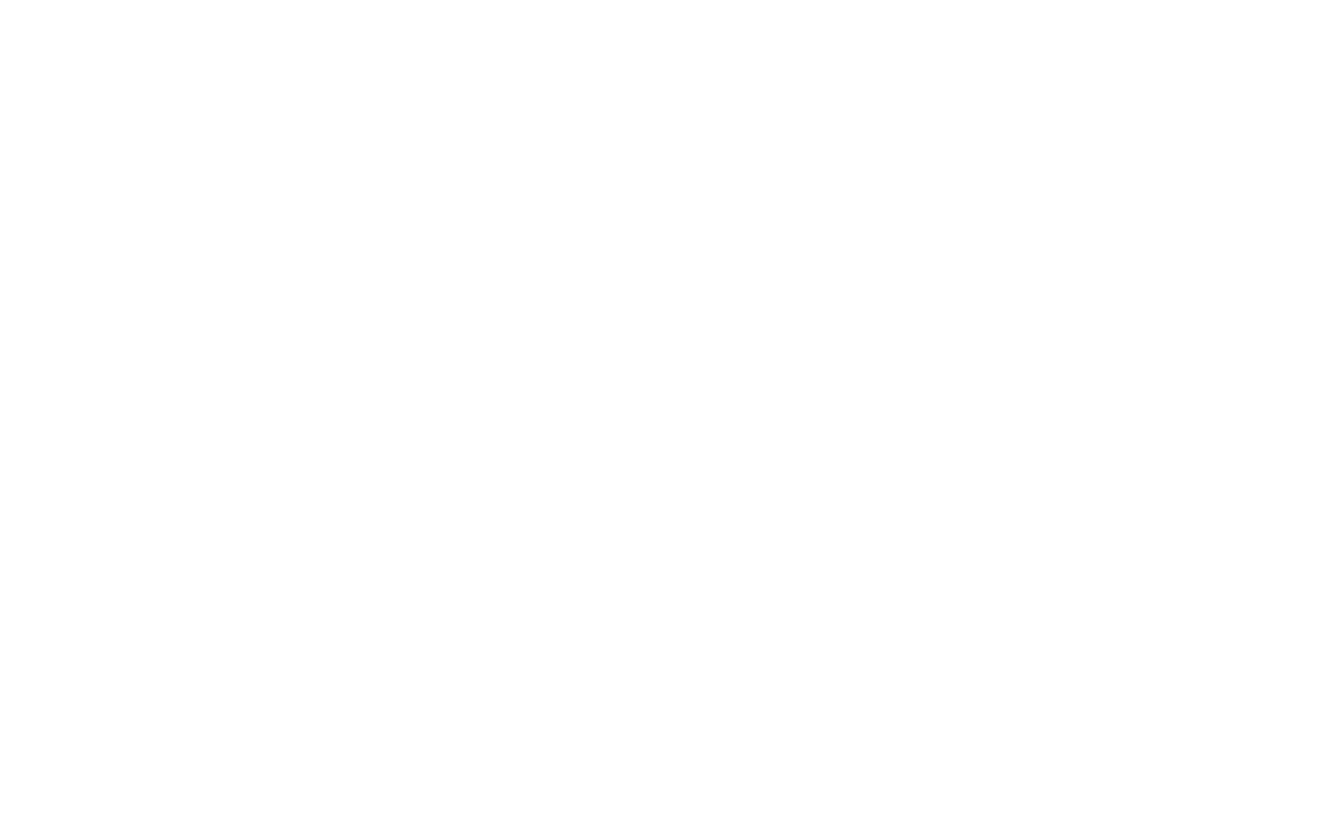
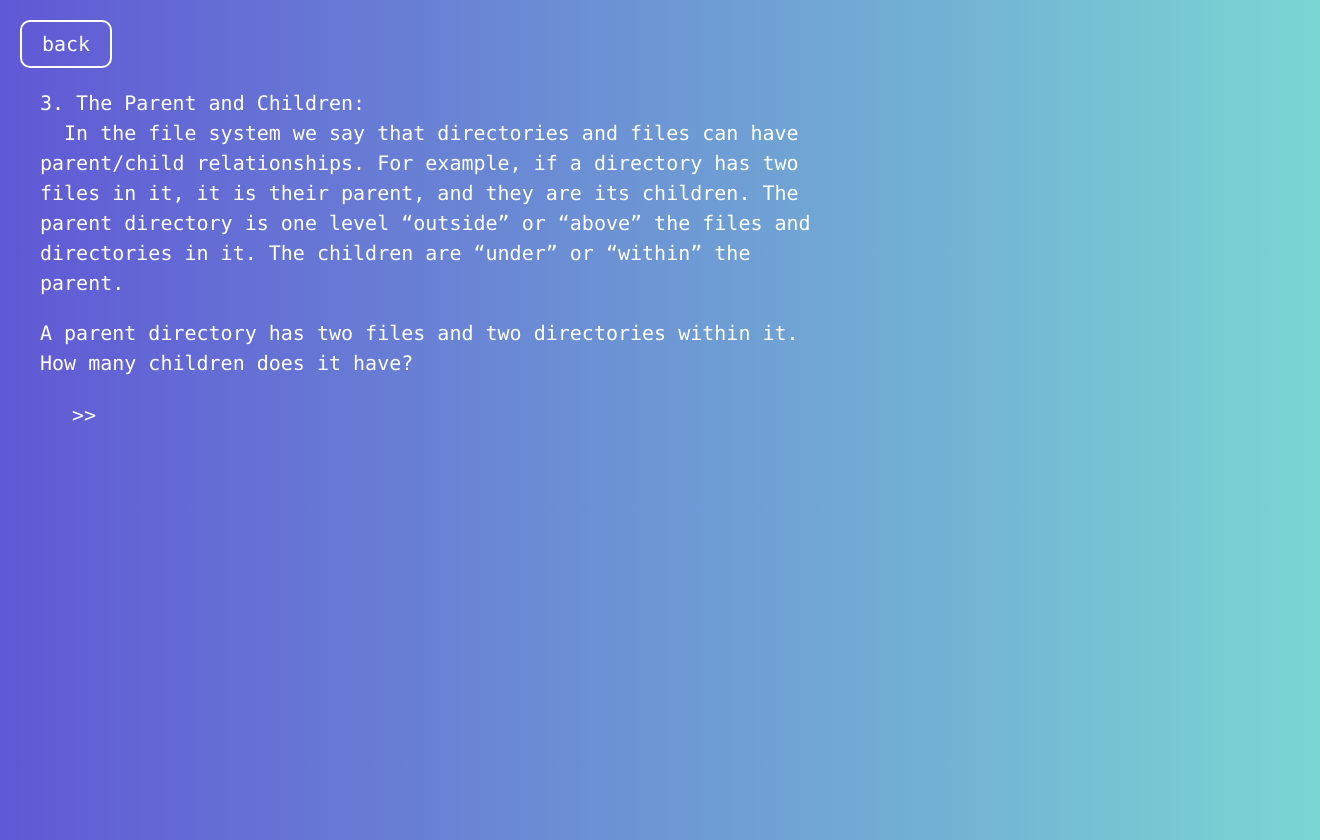
Before and after one commit to AlexiAndAbi/Navigator, a React (Vite) app in the folder Navigator/: page /Unit1-Level1-Page5 in a window 1280 px wide. Before the commit this address had no page. Shown: the whole page, 1320 px wide, since content can reach past the window. Before the commit the page ends 800 px from the top, so only its background shows below. Built offline with nearby package versions, Linux system fonts and the light colour scheme.

Commit message:
level1 page 5

```diff
--- a/Navigator/src/App.jsx
+++ b/Navigator/src/App.jsx
@@ -6,6 +6,7 @@ import Unit1 from "./pages/unit1/unit1";
 import Page2 from "./pages/unit1/page2";
 import Page3 from "./pages/unit1/page3";
 import Page4 from "./pages/unit1/page4";
+import Page5 from "./pages/unit1/page5";
 import  Homepage  from "./pages/Homepage/Homepage";
 import TableContents from "./pages/TableContents/TableContents";
 import Testing from "./pages/Testing/Testing";
@@ -25,6 +26,7 @@ function App() {
         <Route path="/Unit1-Level1-Page2" element={<Page2 />} />
         <Route path="/Unit1-Level1-Page3" element={<Page3 />} />
         <Route path="/Unit1-Level1-Page4" element={<Page4 />} />
+        <Route path="/Unit1-Level1-Page5" element={<Page5 />} />
         <Route path="/Testing" element= {<Testing />} />
         <Route path="/Prompts" element= {<Prompts />} />
         <Route path="/Unit1-Contents" element= {<Unit1contents />} />
--- a/Navigator/src/pages/unit1/page4.jsx
+++ b/Navigator/src/pages/unit1/page4.jsx
@@ -44,7 +44,8 @@ function Page4() {
         back
       </button>
       <div className="content">
-        <p>The Root<br/>&emsp;&emsp;The file system starts with a directory called the “root directory”. The root directory is denoted by the / symbol. This is where all files and directories originate from. We say that the root is at the “top” of the file system and everything else is “under” or “within” the root directory.</p>
+        <p>Here are some important terms you will need to know. </p>
+        <p>1. The Root<br/>&emsp;&emsp;The file system starts with a directory called the “root directory”. The root directory is denoted by the / symbol. This is where all files and directories originate from. We say that the root is at the “top” of the file system and everything else is “under” or “within” the root directory.</p>
         <p>What symbol represents the root directory?</p>
         <div className="command-line">
           <span className="directory-prompt">{`>>`}</span>
@@ -61,7 +62,7 @@ function Page4() {
             disabled={correctAnswers.question1} // Disable if answered correctly
           />
         </div>
-        <p>The Home Directory<br/>&emsp;&emsp;Somewhere under the root directory there is your “home directory”.  The home directory is denoted by the ~ symbol. When you open the terminal on your computer, the command line automatically starts at the home directory. In this game we will assume all commands are given starting at the home directory.</p>
+        <p>2. The Home Directory<br/>&emsp;&emsp;Somewhere under the root directory there is your “home directory”.  The home directory is denoted by the ~ symbol. When you open the terminal on your computer, the command line automatically starts at the home directory. In this game we will assume all commands are given starting at the home directory.</p>
         <p>What symbol represents the home directory?</p>
         <div className="command-line">
           <span className="directory-prompt">{`>>`}</span>
--- /dev/null
+++ b/Navigator/src/pages/unit1/page5.jsx
@@ -0,0 +1,71 @@
+import React, { useState } from 'react';
+import './unit1.css';
+import { useNavigate } from 'react-router-dom';
+
+function Page5() {
+  const navigate = useNavigate();
+  const [userInput, setUserInput] = useState(''); // State to store user input
+  const [showContinue, setShowContinue] = useState(false); // State to manage the visibility of the Continue button
+
+  const acceptableAnswers = ["4", "four"]; // Array of acceptable answers
+
+  const handleInputChange = (e) => {
+    setUserInput(e.target.value); // Update state with user's input
+  };
+
+  const handleNavigation = () => {
+    navigate('/Unit1-Level1-page4');
+  };
+
+  const handleNavigation2 = () => {
+    navigate('/Unit1-Level1-page6');
+  };
+
+  const handleKeyPress = (e) => {
+    if (e.key === 'Enter' || e.key === 'Tab') {
+      checkAnswer(); // Check answer when Enter is pressed
+    }
+  };
+
+  const checkAnswer = () => {
+    // Check if the user's input matches any acceptable answer
+    if (acceptableAnswers.some(answer => userInput.toLowerCase().trim() === answer)) {
+      setShowContinue(true); // Show the Continue button
+    } else {
+      setUserInput(''); // Clear the input field
+    }
+  };
+
+  return (
+    <div className="gradient_background">
+      <button className="navigate-button" onClick={handleNavigation} style={{ border: '2px solid white' }}>back</button>
+      <div className="content">
+        <p>3. The Parent and Children:<br/>&emsp;&emsp;In the file system we say that directories and files can have parent/child relationships. For example, if a directory has two files in it, it is their parent, and they are its children.  The parent directory is one level “outside” or “above” the files and directories in it.  The children are “under” or “within” the parent.</p>
+        <p>A parent directory has two files and two directories within it. How many children does it have?</p>
+        <div className="command-line">
+              <span className="directory-prompt">{`>>`}</span>
+              <input
+                type="text"
+                style={{
+                  fontSize: "20px",
+                  color: "white",
+                }}
+                className="input-box"
+                value={userInput}
+                onChange={handleInputChange}
+                onKeyDown={handleKeyPress} // Listen for Enter key
+              />
+            </div>
+        {/* Feedback displayed below */}
+        {/* Show the Continue button if the answer is correct */}
+        {showContinue && (
+          <button className="navigate-button fade-in" onClick={handleNavigation2} style={{ border: '2px solid white' }}>
+            continue
+          </button>
+        )}
+      </div>
+    </div>
+  );
+}
+
+export default Page5;
--- a/Navigator/src/pages/unit1/unit1.css
+++ b/Navigator/src/pages/unit1/unit1.css
@@ -36,7 +36,6 @@
     font-size: 20px;
     color: white;
     text-align: left;
-
 }
 
 .navigate-button {
```
